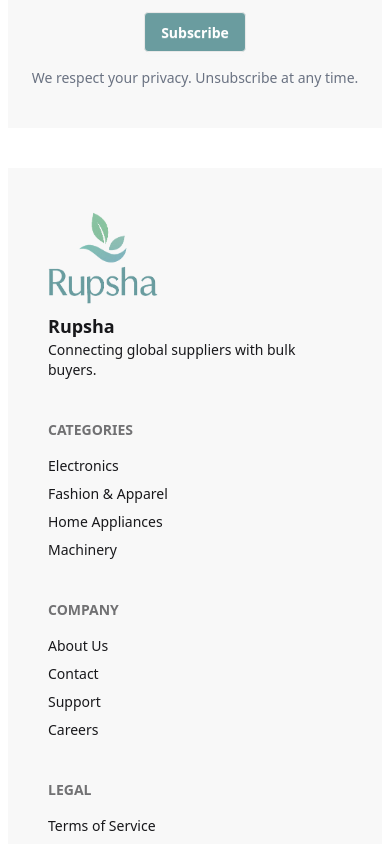
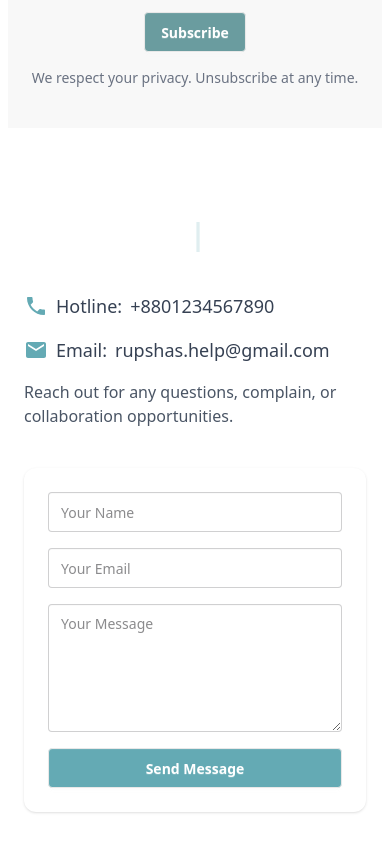
Before and after one commit to Sadia126/Rupshas, a React (Vite) app: page / in a window 390 px wide. Shown: the part 5440-6284 px from the top of the page. Built offline with nearby package versions, Linux system fonts and the light colour scheme; no server answers.

Commit message:
Create a functional contact us form

```diff
--- /dev/null
+++ b/src/Pages/Home/Contactus/ContactUs.jsx
@@ -0,0 +1,105 @@
+import { useState } from "react";
+import toast from "react-hot-toast";
+import SectionTitle from "../../../Components/SectionTitle/SectionTitle";
+import { MdEmail, MdPhone } from "react-icons/md";
+
+const ContactUs = () => {
+  const [formData, setFormData] = useState({
+    name: "",
+    email: "",
+    message: "",
+  });
+
+  const handleChange = (e) => {
+    setFormData({ ...formData, [e.target.name]: e.target.value });
+  };
+
+  const handleSubmit = async (e) => {
+    e.preventDefault();
+    const form = new FormData();
+    form.append("access_key", import.meta.env.VITE_WEB3_ACCESS_KEY);
+    form.append("name", formData.name);
+    form.append("email", formData.email);
+    form.append("message", formData.message);
+
+    try {
+      const res = await fetch("https://api.web3forms.com/submit", {
+        method: "POST",
+        body: form,
+      });
+
+      const data = await res.json();
+
+      if (data.success) {
+        toast.success("Message sent successfully!");
+        setFormData({ name: "", email: "", message: "" });
+      } else {
+        toast.error("Something went wrong. Try again.");
+      }
+    } catch (err) {
+      console.error(err);
+      toast.error("Submission failed.");
+    }
+  };
+
+  return (
+    <section className="py-12 px-4 md:px-8 lg:px-20 bg-base-100" id="contact">
+            <SectionTitle title={"Contact Us"} subTitle={"We’d love to hear from you!"}/>
+
+      <div className="grid md:grid-cols-2 gap-10 items-start">
+        {/* Contact Details */}
+        <div className="space-y-4">
+          <p className="flex items-center gap-2 text-lg text-gray-700">
+            <MdPhone className="text-2xl text-[#64aab4]" />
+            Hotline: <a href="tel:+8801234567890">+8801234567890</a>
+          </p>
+          <p className="flex items-center gap-2 text-lg text-gray-700">
+            <MdEmail className="text-2xl text-[#64aab4]" />
+            Email: <a href="mailto:bloodline.help@gmail.com">rupshas.help@gmail.com</a>
+          </p>
+          <p className="text-gray-600">
+            Reach out for any questions, complain, or collaboration opportunities.
+          </p>
+        </div>
+
+        {/* Contact Form */}
+        <form
+          onSubmit={handleSubmit}
+          className="space-y-4 p-6 bg-white shadow rounded-xl"
+        >
+          <input
+            type="text"
+            name="name"
+            value={formData.name}
+            placeholder="Your Name"
+            onChange={handleChange}
+            required
+            className="input input-bordered w-full"
+          />
+          <input
+            type="email"
+            name="email"
+            value={formData.email}
+            placeholder="Your Email"
+            onChange={handleChange}
+            required
+            className="input input-bordered w-full"
+          />
+          <textarea
+            name="message"
+            value={formData.message}
+            placeholder="Your Message"
+            onChange={handleChange}
+            required
+            className="textarea textarea-bordered w-full h-32"
+          ></textarea>
+          <button type="submit" className="bg-[#64aab4] btn cursor-pointer text-white w-full gradient-red">
+            Send Message
+          </button>
+        </form>
+      </div>
+    </section>
+  );
+};
+
+export default ContactUs;
--- a/src/Pages/Home/Home/Home.jsx
+++ b/src/Pages/Home/Home/Home.jsx
@@ -5,6 +5,7 @@ import ChooseUsSection from "../ChooseUs/ChooseUsSection";
 import Newsletter from "../Newsletter/Newsletter";
 import useTitle from "../../../Hooks/useTitle";
 import Testimonial from "../Testimonial/Testimonial";
+import ContactUs from "../Contactus/ContactUs";
 
 
 const Home = () => {
@@ -16,6 +17,7 @@ const Home = () => {
             <ChooseUsSection></ChooseUsSection>
             <Testimonial></Testimonial>
             <Newsletter></Newsletter>
+            <ContactUs></ContactUs>
         </>
     );
 };
```
